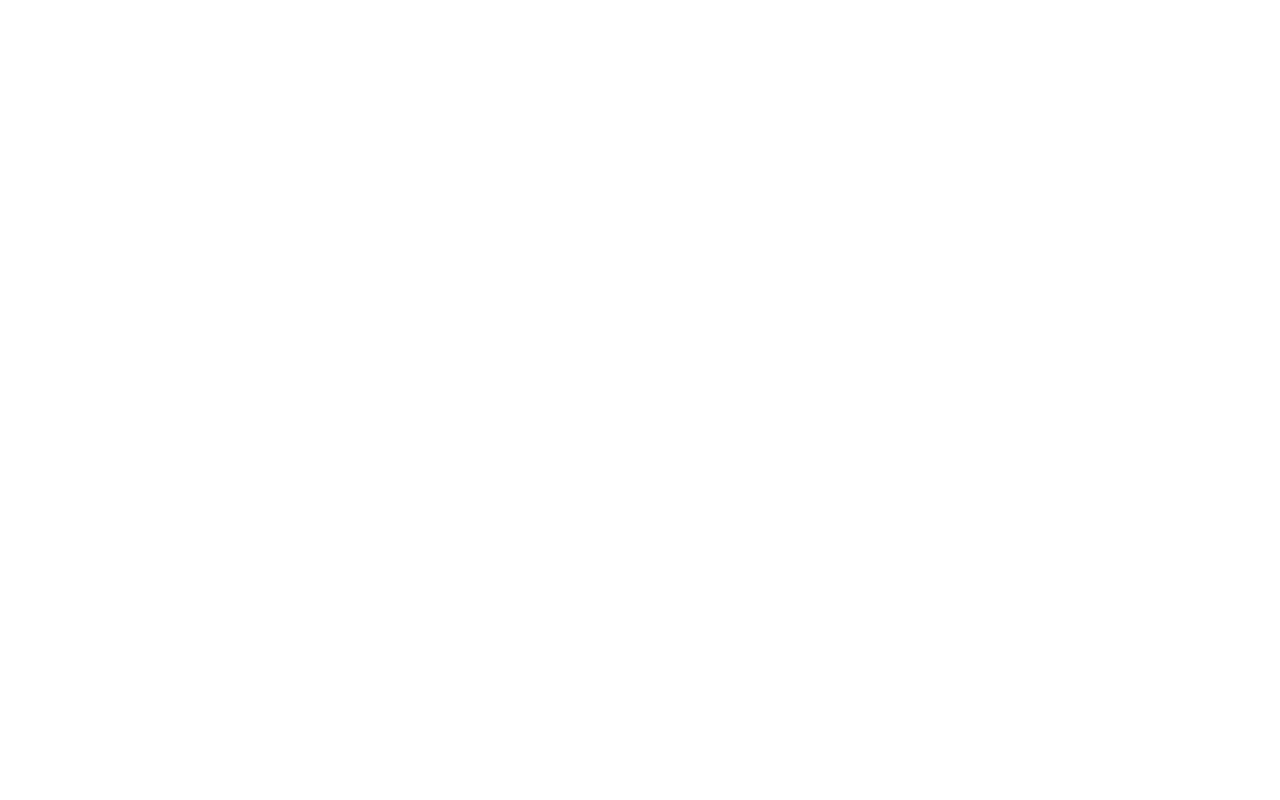
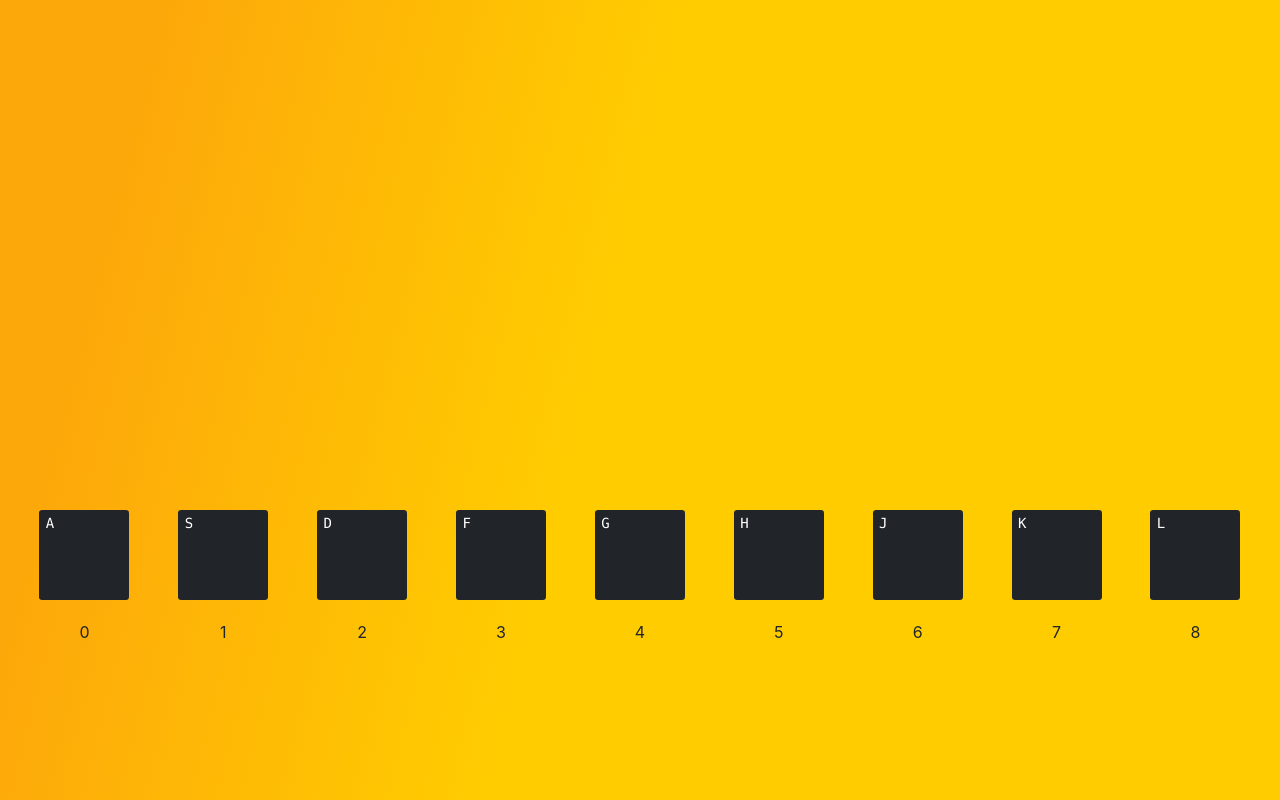
Before and after one commit to Qwertic/drumkit, a plain HTML site: page index.html in a window 1280 px wide. Drawn offline with nearby package versions, Linux system fonts and the light colour scheme.

Commit message:
style added

```diff
--- a/index.html
+++ b/index.html
@@ -4,18 +4,82 @@
   <meta charset="utf-8">
   <meta http-equiv="X-UA-Compatible" content="IE=edge">
   <title>Js Drumkit</title>
+  <link href="https://stackpath.bootstrapcdn.com/bootstrap/4.3.1/css/bootstrap.min.css" rel="stylesheet" integrity="sha384-ggOyR0iXCbMQv3Xipma34MD+dH/1fQ784/j6cY/iJTQUOhcWr7x9JvoRxT2MZw1T" crossorigin="anonymous">
   <link rel="stylesheet" href="style/styles.css">
-  <link rel="stylesheet" href="script/scripts.js">
+  <link rel="script" href="script/scripts.js">
 </head>
-<body>
-  <div class="keys"></div>
-  <div class="keys"></div>
-  <div class="keys"></div>
-  <div class="keys"></div>
-  <div class="keys"></div>
-  <div class="keys"></div>
-  <div class="keys"></div>
-  <div class="keys"></div>
-  <div class="keys"></div>
+<body class="row">
+  <div class="rip"><div></div><div></div></div>
+  <div class="keys row col-12">
+    <div data-key="65" class="key  row">
+      <kbd class="sound-b">A</kbd>
+      <span class="sound sound-b">
+        0
+      </span>
+    </div>
+    <div data-key="83" class="key  row">
+      <kbd class="sound-b">S</kbd>
+      <span class="sound sound-b">
+        1
+      </span>
+    </div>
+    <div data-key="68" class="key  row">
+      <kbd class="sound-b">D</kbd>
+      <span class="sound sound-b">
+        2
+      </span>
+    </div>
+    <div data-key="70" class="key  row">
+      <kbd class="sound-b">F</kbd>
+      <span class="sound sound-b">
+        3
+      </span>
+    </div>
+    <div data-key="71" class="key  row">
+      <kbd class="sound-b">G</kbd>
+      <span class="sound sound-b">
+        4
+      </span>
+    </div>
+    <div data-key="72" class="key  row">
+      <kbd class="sound-b">H</kbd>
+      <span class="sound sound-b">
+        5
+      </span>
+    </div>
+    <div data-key="74" class="key  row">
+      <kbd class="sound-b">J</kbd>
+      <span class="sound sound-b">
+        6
+      </span>
+    </div>
+    <div data-key="75" class="key  row">
+      <kbd class="sound-b">K</kbd>
+      <span class="sound sound-b">
+        7
+      </span>
+    </div>
+    <div data-key="76" class="key  row">
+      <kbd class="sound-b">L</kbd>
+      <span class="sound sound-b">
+        8
+      </span>
+    </div>
+  </div>
+
+  <!-- sounds -->
+  <audio data-key="65" src="http://dight310.byu.edu/media/audio/FreeLoops.com/3/3/Funny%20Fx%20Loop-831-Free-Loops.com.mp3"></audio>
+  <audio data-key="83" src="http://s1download-universal-soundbank.com/mp3/sounds/20232.mp3"></audio>
+  <audio data-key="68" src="http://dight310.byu.edu/media/audio/FreeLoops.com/4/4/Hard%20Metallic%20Perc-19794-Free-Loops.com.mp3"></audio>
+  <audio data-key="70" src="http://dight310.byu.edu/media/audio/FreeLoops.com/2/2/Bubbling%20Beat.wav-18870-Free-Loops.com.mp3"></audio>
+  <audio data-key="71" src="http://dight310.byu.edu/media/audio/FreeLoops.com/5/5/Old%20School%20HipHop-7062-Free-Loops.com.mp3"></audio>
+  <audio data-key="72" src="http://dight310.byu.edu/media/audio/FreeLoops.com/4/4/Hard%20Rock%20Drums.wav-20079-Free-Loops.com.mp3"></audio>
+  <audio data-key="74" src="http://dight310.byu.edu/media/audio/FreeLoops.com/3/3/Glitch%20Beat.wav-19425-Free-Loops.com.mp3"></audio>
+  <audio data-key="75" src="http://dight310.byu.edu/media/audio/FreeLoops.com/5/5/Moog%20Synth%2008-4341-Free-Loops.com.mp3"></audio>
+  <audio data-key="76" src="http://dight310.byu.edu/media/audio/FreeLoops.com/2/2/Delay%20Echo%20Sound%20Fx-12465-Free-Loops.com.mp3"></audio>
+
+  <!-- script -->
+ <script type="text/javascript" src="script/scripts.js"></script>
 </body>
+
 </html>
--- a/script/scripts.js
+++ b/script/scripts.js
@@ -0,0 +1,17 @@
+
+const keysound = () =>{
+  window.addEventListener('keydown', function(e) {
+      const audio = document.querySelector(`audio[data-key="${e.keyCode}"]`)
+      const ripple = document.querySelector(".rip");
+      if (!audio) return;
+      audio.currentTime = 0;
+      audio.play();
+      ripple.classList.add("lds-ripple");
+      audio.currentTime = 0;
+
+        setTimeout(function(){
+          ripple.classList.remove("lds-ripple");
+        }, 10000);
+    })
+}
+keysound();
--- a/style/styles.css
+++ b/style/styles.css
@@ -0,0 +1,71 @@
+body{
+  margin: 0 !important;
+  width:100%;
+  height: 100vh;
+  display: flex;
+  align-items: center;
+  background-image: linear-gradient( 284deg,  rgba(255,204,0,1) 53.7%, rgba(253,168,10,1) 88.9% );
+  justify-content: space-between;
+}
+.keys{
+
+  margin: 0 auto;
+  justify-content: space-around;
+  align-items: center;
+  align-self: flex-end;
+  height:300px;
+}
+.key{
+  margin: 0 auto;
+ height: 90px;
+ align-items: start;
+ align-self: baseline;
+ width: 90px;
+}
+kbd{
+  height: 90px;
+}
+.sound{
+  text-align: center;
+}
+.sound-b{
+  width: 100%;
+  margin: 10px auto;
+}
+/*pulse*/
+.rip{
+ width: 64px;
+  height: 64px;
+    left: 50%;
+    top: 10%;
+}
+.lds-ripple {
+  display: inline-block;
+  position: relative;
+}
+.lds-ripple div {
+  position: absolute;
+  border: 4px solid #fff;
+  opacity: 1;
+  border-radius: 50%;
+  animation: lds-ripple 1s cubic-bezier(0, 0.2, 0.8, 1) infinite;
+}
+.lds-ripple div:nth-child(2) {
+  animation-delay: -0.5s;
+}
+@keyframes lds-ripple {
+  0% {
+    top: 28px;
+    left: 28px;
+    width: 0;
+    height: 0;
+    opacity: 1;
+  }
+  100% {
+    top: -1px;
+    left: -1px;
+    width: 58px;
+    height: 58px;
+    opacity: 0;
+  }
+}
```
